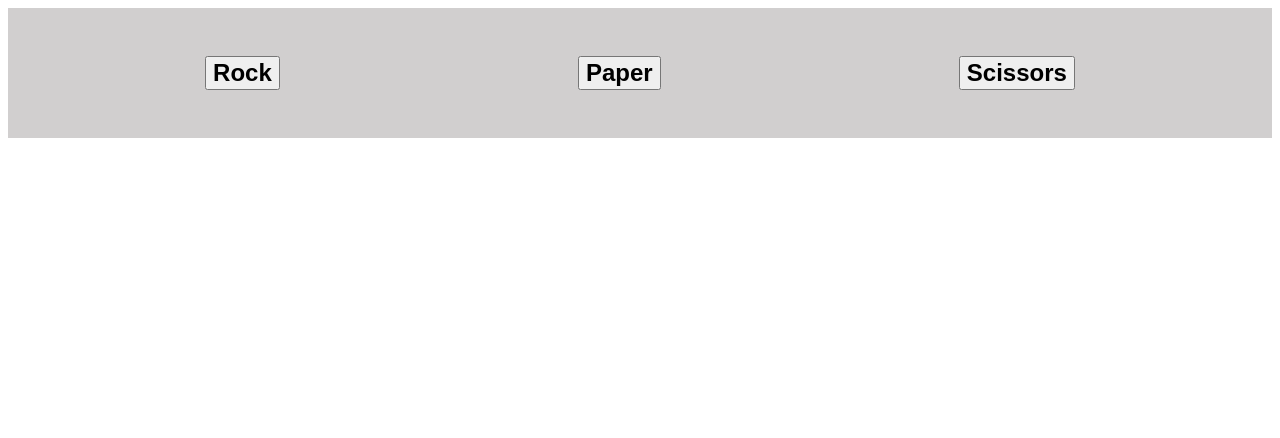
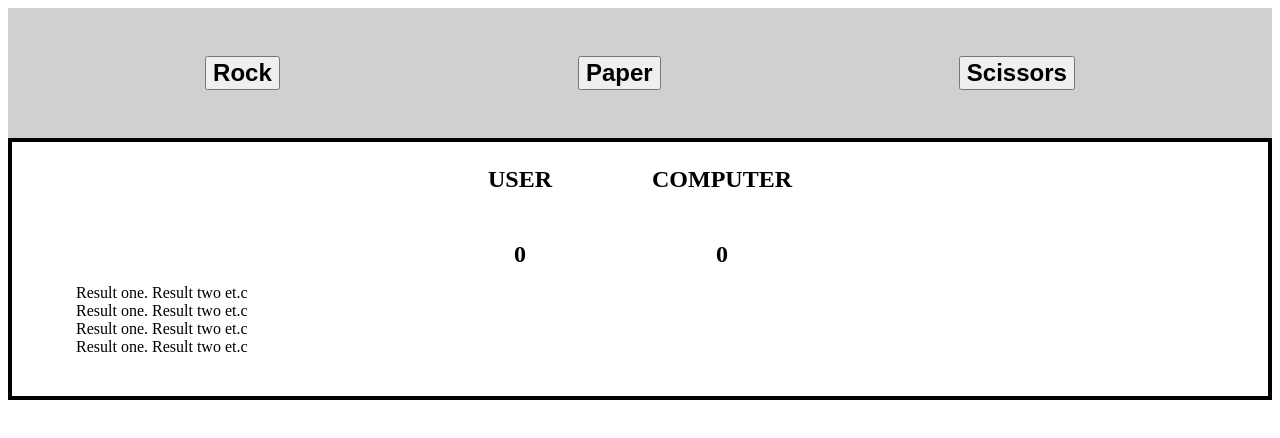
Before and after one commit to HPatto/rockpaperscissors, a plain HTML site: page index.html in a window 1280 px wide. Drawn offline with Linux system fonts and the light colour scheme.

Commit message:
Update definition of the webpage

```diff
--- a/index.html
+++ b/index.html
@@ -13,5 +13,32 @@
         <button id="paper">Paper</button>
         <button id="scissors">Scissors</button>
     </div>
+    <div class="results">
+        <div class="tally-window">
+            <div class="user-status">
+                <div class="title">
+                    USER
+                </div>
+                <div class="score">
+                    0
+                </div>
+            </div>
+            <div class="computer-status">
+                <div class="title">
+                    COMPUTER
+                </div>
+                <div class="score">
+                    0
+                </div>
+            </div>
+
+        </div>
+        <ul class="results-list">
+            <li>Result one. Result two et.c</li>
+            <li>Result one. Result two et.c</li>
+            <li>Result one. Result two et.c</li>
+            <li>Result one. Result two et.c</li>
+        </ul>
+    </div>
 </body>
 </html>
--- a/styles.css
+++ b/styles.css
@@ -9,9 +9,42 @@
     align-items: center;
 }
 
+.results {
+    display: flex;
+    flex-direction: column;
+    justify-content: center;
+
+    padding: 24px;
+    border: 4px solid black;
+}
+
+.tally-window {
+    display: flex;
+    justify-content: center;
+    gap: 100px;
+
+    font-size: 24px;
+    font-weight: 600;
+}
+
+.user-status,
+.computer-status {
+    display: flex;
+    flex-direction: column;
+
+    justify-content: center;
+    align-items: center;
+
+    gap: 48px;
+}
+
 #rock,
 #paper,
 #scissors {
     font-size: 24px;
     font-weight: 600;
 }
+
+ul {
+    list-style: none;
+}
```
